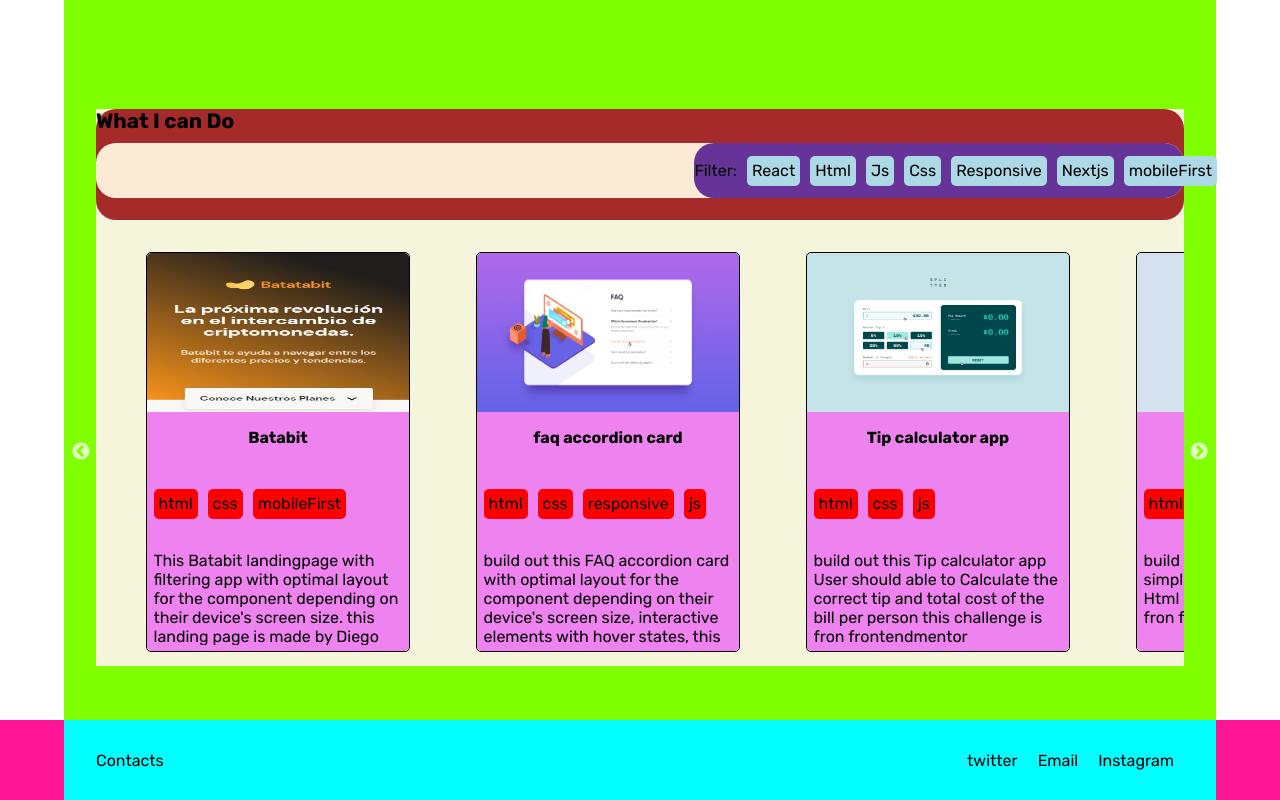
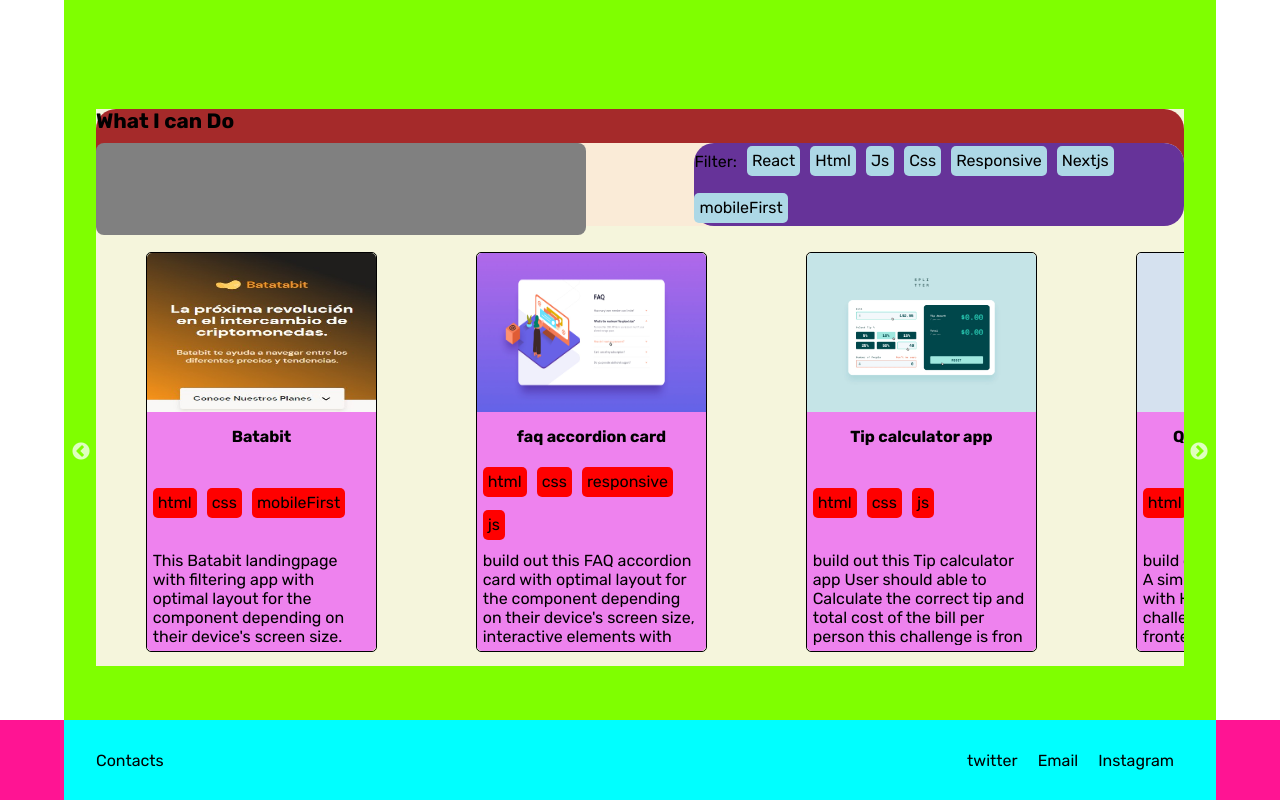
Before and after one commit to jyunakaike/Portfolio, a React app: page / in a window 1280 px wide. Shown: the part 1600-2400 px from the top of the page. Built offline with nearby package versions, Linux system fonts and the light colour scheme.

Commit message:
fix: filter div

```diff
--- a/src/Components/Experience/Cards/styles.css
+++ b/src/Components/Experience/Cards/styles.css
@@ -1,6 +1,6 @@
 /* card */
 .Experience-card{
-    width: 80%;
+    width: 70%;
     height:400px;
     border: solid 1px black;
     border-radius: 5px;
--- a/src/Components/Experience/index.js
+++ b/src/Components/Experience/index.js
@@ -44,11 +44,11 @@ export const Experience = () => {
           <div className='Experience-container-input' >
             <div className='Experience-input'>
               {/* <input  /> */}
-              <div>
+              <div className='Experience-input-container'>
                 {
                   (showEtiquete)
                   ?
-                   showEtiquete.map(etiquete =><div>{etiquete}</div> )
+                   showEtiquete.map(etiquete =><div className='Experience-input-container-filter'>{etiquete}</div> )
                   :
                     null
                 }
--- a/src/Components/Experience/style.css
+++ b/src/Components/Experience/style.css
@@ -37,7 +37,7 @@
 }
 
 .Experience-container-input{
-    height: 50%;
+    height: 75%;
     margin-bottom: 40px;
 
     display: flex;
@@ -56,12 +56,27 @@
         justify-content: center;
 }
 
-.Experience-input input{
+.Experience-input-container{
     width: 100%;
+    height: 110%;
     border-radius: 8px;
     text-align: right;
     padding: 2.5%;
+    background-color: gray;
+    display: flex;
+        flex-wrap: wrap;
+        gap: 10px;
 
+}
+
+.Experience-input-container-filter{
+    width: auto;
+    height: auto;
+    max-height: 70%;
+    min-height: 50%;
+    border-radius: 8px;
+    padding: 2%;
+    background-color: red;
 }
 
 .Experience-filters{
@@ -74,6 +89,7 @@
     border-radius: 20px;
 
     display: flex;
+        flex-wrap: wrap;
         align-items:center;
         gap: 10px
 
```
